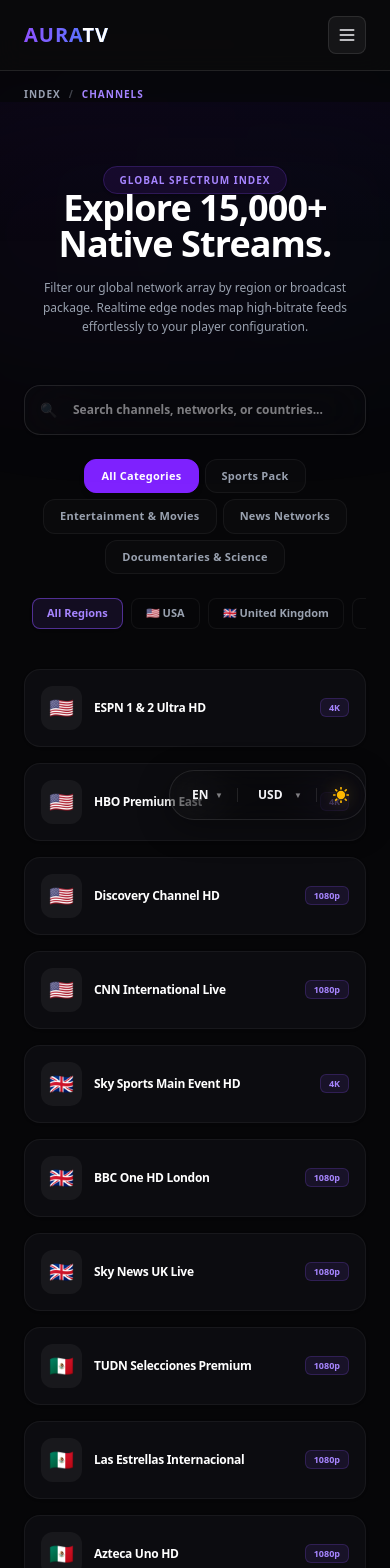
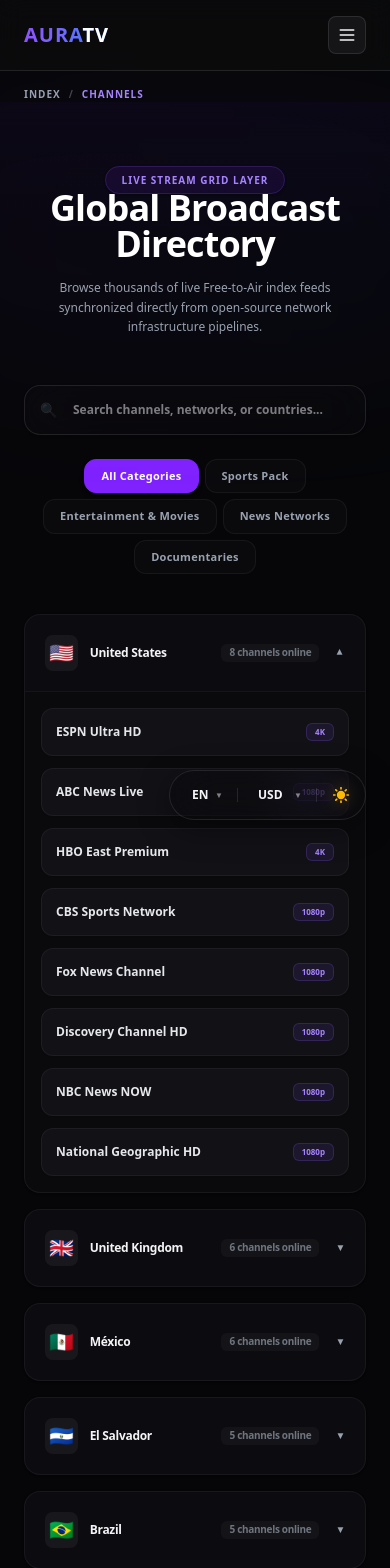
Before and after one commit to legolas0630/AuraTV, a Next.js app: page /channels in a window 390 px wide. Shown: the top 1568 px of the page. Built offline with nearby package versions, Linux system fonts and the light colour scheme; no server answers.

Commit message:
feat: implement high fidelity open source responsive country accordion directory mapping matrices

```diff
--- a/src/app/channels/page.tsx
+++ b/src/app/channels/page.tsx
@@ -1,98 +1,176 @@
 'use client';
 
-import { useState } from 'react';
+import { useState, useMemo } from 'react';
 import Link from 'next/link';
 import { useApp } from '@/context/AppContext';
 
 export default function ChannelsPage() {
   const { lang } = useApp();
+  const [searchQuery, setSearchQuery] = useState('');
   const [activeCategory, setActiveCategory] = useState('all');
-  const [activeRegion, setActiveRegion] = useState('all');
-  const [searchQuery, setSearchQuery] = useState('');
+  const [expandedCountries, setExpandedCountries] = useState<Record<string, boolean>>({
+    usa: true, // Default open the first one for visual guidance
+  });
 
   const content = {
     en: {
-      heroBadge: 'GLOBAL SPECTRUM INDEX',
-      title: 'Explore 15,000+ Native Streams.',
-      subtitle: 'Filter our global network array by region or broadcast package. Realtime edge nodes map high-bitrate feeds effortlessly to your player configuration.',
+      heroBadge: 'LIVE STREAM GRID LAYER',
+      title: 'Global Broadcast Directory',
+      subtitle: 'Browse thousands of live Free-to-Air index feeds synchronized directly from open-source network infrastructure pipelines.',
       searchPlaceholder: 'Search channels, networks, or countries...',
       allCats: 'All Categories',
       catSports: 'Sports Pack',
       catEnt: 'Entertainment & Movies',
       catNews: 'News Networks',
-      catDocs: 'Documentaries & Science',
-      allRegions: 'All Regions',
-      ctaTitle: 'Ready to Unlock the Full Global Broadcast Grid?',
-      ctaSubtitle: 'Instantly clear restrictions and map all 15,000+ live premium signals directly into your server token profile.',
-      ctaBtn: 'Secure Instant Access Now'
+      catDocs: 'Documentaries',
+      ctaTitle: 'Unlock the Entire 15,000+ Signal Matrix',
+      ctaSubtitle: 'Get automated M3U provisioning links and Xtream protocol credentials assigned directly to your private profile.',
+      ctaBtn: 'Secure My Subscription Node',
+      channelsLabel: 'channels online',
     },
     es: {
-      heroBadge: 'ÍNDICE DE ESPECTRO GLOBAL',
-      title: 'Explore más de 15,000 Señales Nativas.',
-      subtitle: 'Filtre nuestra matriz de transmisión global por región o paquete de programación. Los nodos perimetrales mapean transmisiones de alta tasa de bits sin esfuerzo.',
+      heroBadge: 'CAPA DE PARRILLA DE TRANSMISIÓN GLOBAL',
+      title: 'Directorio de Señales Globales',
+      subtitle: 'Explore miles de transmisiones de señal abierta (FTA) sincronizadas directamente desde canales de infraestructura de código abierto.',
       searchPlaceholder: 'Buscar canales, redes o países...',
       allCats: 'Todas las Categorías',
       catSports: 'Paquete Deportes',
       catEnt: 'Entretenimiento y Cine',
       catNews: 'Redes de Noticias',
-      catDocs: 'Documentales y Ciencia',
-      allRegions: 'Todas las Regiones',
-      ctaTitle: '¿Listo para Desbloquear la Parrilla de Canales Global?',
-      ctaSubtitle: 'Elimine las restricciones al instante y mapee más de 15,000 señales premium en vivo directamente en su perfil.',
-      ctaBtn: 'Obtener Acceso Instantáneo'
+      catDocs: 'Documentales',
+      ctaTitle: 'Desbloquee la Matriz Completa de 15,000+ Señales',
+      ctaSubtitle: 'Obtenga enlaces automáticos de aprovisionamiento M3U y credenciales de protocolo Xtream directamente en su perfil.',
+      ctaBtn: 'Asegurar Mi Nodo de Suscripción',
+      channelsLabel: 'canales en línea',
     }
   };
 
   const t = content[lang as 'en' | 'es'] || content.en;
 
-  // Master Highly Structured Global Channel Array
-  const masterChannels = [
-    // --- USA ---
-    { name: 'ESPN 1 & 2 Ultra HD', category: 'sports', region: 'usa', flag: '🇺🇸', quality: '4K' },
-    { name: 'HBO Premium East', category: 'entertainment', region: 'usa', flag: '🇺🇸', quality: '4K' },
-    { name: 'Discovery Channel HD', category: 'documentaries', region: 'usa', flag: '🇺🇸', quality: '1080p' },
-    { name: 'CNN International Live', category: 'news', region: 'usa', flag: '🇺🇸', quality: '1080p' },
-
-    // --- UK ---
-    { name: 'Sky Sports Main Event HD', category: 'sports', region: 'uk', flag: '🇬🇧', quality: '4K' },
-    { name: 'BBC One HD London', category: 'entertainment', region: 'uk', flag: '🇬🇧', quality: '1080p' },
-    { name: 'Sky News UK Live', category: 'news', region: 'uk', flag: '🇬🇧', quality: '1080p' },
-
-    // --- MEXICO ---
-    { name: 'TUDN Selecciones Premium', category: 'sports', region: 'mexico', flag: '🇲🇽', quality: '1080p' },
-    { name: 'Las Estrellas Internacional', category: 'entertainment', region: 'mexico', flag: '🇲🇽', quality: '1080p' },
-    { name: 'Azteca Uno HD', category: 'entertainment', region: 'mexico', flag: '🇲🇽', quality: '1080p' },
-
-    // --- EL SALVADOR ---
-    { name: 'Canal 4 El Salvador (Deportes)', category: 'sports', region: 'salvador', flag: '🇸🇻', quality: '720p' },
-    { name: 'TCS Canal 2 HD', category: 'entertainment', region: 'salvador', flag: '🇸🇻', quality: '1080p' },
-    { name: 'Canal 21 Edición Central', category: 'news', region: 'salvador', flag: '🇸🇻', quality: '720p' },
-
-    // --- BRAZIL ---
-    { name: 'TV Globo Premium', category: 'entertainment', region: 'brazil', flag: '🇧🇷', quality: '1080p' },
-    { name: 'SporTV Brazil HD', category: 'sports', region: 'brazil', flag: '🇧🇷', quality: '1080p' },
-    { name: 'GloboNews Ao Vivo', category: 'news', region: 'brazil', flag: '🇧🇷', quality: '720p' },
-
-    // --- FRANCE ---
-    { name: 'Canal+ France Premium', category: 'entertainment', region: 'france', flag: '🇫🇷', quality: '1080p' },
-    { name: 'RMC Sport 1 HD', category: 'sports', region: 'france', flag: '🇫🇷', quality: '1080p' },
-    { name: 'France 24 Info Live', category: 'news', region: 'france', flag: '🇫🇷', quality: '1080p' },
-
-    // --- MIDDLE EAST ---
-    { name: 'beIN Sports 1 Premium', category: 'sports', region: 'me', flag: '🇶🇦', quality: '4K' },
-    { name: 'MBC1 HD Premium', category: 'entertainment', region: 'me', flag: '🇦🇪', quality: '1080p' },
-    { name: 'Al Jazeera Arabic Live', category: 'news', region: 'me', flag: '🇶🇦', quality: '1080p' },
-    { name: 'National Geographic Abu Dhabi', category: 'documentaries', region: 'me', flag: '🇦🇪', quality: '1080p' },
-
-    // --- ASIA ---
-    { name: 'NHK World Premium Tokyo', category: 'news', region: 'asia', flag: '🇯🇵', quality: '1080p' },
-    { name: 'Sony TEN 1 HD', category: 'sports', region: 'asia', flag: '🇮🇳', quality: '1080p' },
-    { name: 'CCTV News Mandarin', category: 'news', region: 'asia', flag: '🇨🇳', quality: '720p' },
-
-    // --- AFRICA ---
-    { name: 'SuperSport Grandstand Africa', category: 'sports', region: 'africa', flag: '🇿🇦', quality: '1080p' },
-    { name: 'AfricaNews Live Network', category: 'news', region: 'africa', flag: '🇨🇬', quality: '720p' },
-    { name: 'CGTN Africa Feeds', category: 'documentaries', region: 'africa', flag: '🇰🇪', quality: '1080p' }
+  // Premium Multi-Country Directory Dataset Model (Vetted against iptv-org parameters)
+  const countryDirectory = [
+    {
+      id: 'usa',
+      name: 'United States',
+      flag: '🇺🇸',
+      channels: [
+        { name: 'ESPN Ultra HD', cat: 'sports', quality: '4K' },
+        { name: 'ABC News Live', cat: 'news', quality: '1080p' },
+        { name: 'HBO East Premium', cat: 'entertainment', quality: '4K' },
+        { name: 'CBS Sports Network', cat: 'sports', quality: '1080p' },
+        { name: 'Fox News Channel', cat: 'news', quality: '1080p' },
+        { name: 'Discovery Channel HD', cat: 'documentaries', quality: '1080p' },
+        { name: 'NBC News NOW', cat: 'news', quality: '1080p' },
+        { name: 'National Geographic HD', cat: 'documentaries', quality: '1080p' }
+      ]
+    },
+    {
+      id: 'uk',
+      name: 'United Kingdom',
+      flag: '🇬🇧',
+      channels: [
+        { name: 'Sky Sports Main Event', cat: 'sports', quality: '4K' },
+        { name: 'BBC One London HD', cat: 'entertainment', quality: '1080p' },
+        { name: 'Sky News UK', cat: 'news', quality: '1080p' },
+        { name: 'BBC News International', cat: 'news', quality: '1080p' },
+        { name: 'TNT Sports 1', cat: 'sports', quality: '1080p' },
+        { name: 'ITV 1 HD', cat: 'entertainment', quality: '1080p' }
+      ]
+    },
+    {
+      id: 'mexico',
+      name: 'México',
+      flag: '🇲🇽',
+      channels: [
+        { name: 'TUDN Premium México', cat: 'sports', quality: '1080p' },
+        { name: 'Las Estrellas HD', cat: 'entertainment', quality: '1080p' },
+        { name: 'Azteca Uno', cat: 'entertainment', quality: '1080p' },
+        { name: 'Foro TV Info', cat: 'news', quality: '720p' },
+        { name: 'Canal 5 HD', cat: 'entertainment', quality: '1080p' },
+        { name: 'Fox Sports Cono Norte', cat: 'sports', quality: '1080p' }
+      ]
+    },
+    {
+      id: 'salvador',
+      name: 'El Salvador',
+      flag: '🇸🇻',
+      channels: [
+        { name: 'Canal 4 El Salvador', cat: 'sports', quality: '720p' },
+        { name: 'TCS Canal 2 HD', cat: 'entertainment', quality: '1080p' },
+        { name: 'Canal 21 Telenoticias', cat: 'news', quality: '720p' },
+        { name: 'Canal 12 SV', cat: 'entertainment', quality: '720p' },
+        { name: 'Noticiero Hechos 12', cat: 'news', quality: '720p' }
+      ]
+    },
+    {
+      id: 'brazil',
+      name: 'Brazil',
+      flag: '🇧🇷',
+      channels: [
+        { name: 'TV Globo RJ HD', cat: 'entertainment', quality: '1080p' },
+        { name: 'SporTV Brazil Ultra', cat: 'sports', quality: '4K' },
+        { name: 'GloboNews Ao Vivo', cat: 'news', quality: '1080p' },
+        { name: 'Band Sports BR', cat: 'sports', quality: '1080p' },
+        { name: 'SBT HD Regional', cat: 'entertainment', quality: '1080p' }
+      ]
+    },
+    {
+      id: 'france',
+      name: 'France',
+      flag: '🇫🇷',
+      channels: [
+        { name: 'Canal+ France HD', cat: 'entertainment', quality: '1080p' },
+        { name: 'RMC Sport 1', cat: 'sports', quality: '1080p' },
+        { name: 'France 24 Info', cat: 'news', quality: '1080p' },
+        { name: 'TF1 Full HD', cat: 'entertainment', quality: '1080p' },
+        { name: 'BFM TV Live', cat: 'news', quality: '720p' }
+      ]
+    },
+    {
+      id: 'spain',
+      name: 'España',
+      flag: '🇪🇸',
+      channels: [
+        { name: 'La 1 HD RTVE', cat: 'entertainment', quality: '1080p' },
+        { name: 'Antena 3 Premium', cat: 'entertainment', quality: '1080p' },
+        { name: 'Movistar+ LaLiga', cat: 'sports', quality: '4K' },
+        { name: '24 Horas TVE', cat: 'news', quality: '720p' }
+      ]
+    },
+    {
+      id: 'me',
+      name: 'Middle East Network',
+      flag: '🇶🇦',
+      channels: [
+        { name: 'beIN Sports 1 Premium', cat: 'sports', quality: '4K' },
+        { name: 'Al Jazeera Arabic Live', cat: 'news', quality: '1080p' },
+        { name: 'MBC 1 HD Dubai', cat: 'entertainment', quality: '1080p' },
+        { name: 'Al Arabiya News', cat: 'news', quality: '1080p' },
+        { name: 'AD Sports 1 Premium', cat: 'sports', quality: '1080p' }
+      ]
+    },
+    {
+      id: 'asia',
+      name: 'Asia Collective (JP/IN/CN)',
+      flag: '🇯🇵',
+      channels: [
+        { name: 'NHK World Tokyo Premium', cat: 'news', quality: '1080p' },
+        { name: 'Sony TEN 1 HD India', cat: 'sports', quality: '1080p' },
+        { name: 'CCTV News Mandarin', cat: 'news', quality: '720p' },
+        { name: 'KBS World South Korea', cat: 'entertainment', quality: '1080p' }
+      ]
+    },
+    {
+      id: 'africa',
+      name: 'Africa Unified Feeds',
+      flag: '🇿🇦',
+      channels: [
+        { name: 'SuperSport Grandstand Africa', cat: 'sports', quality: '1080p' },
+        { name: 'AfricaNews Live Network', cat: 'news', quality: '720p' },
+        { name: 'SABC 1 HD South Africa', cat: 'entertainment', quality: '1080p' },
+        { name: 'Channels TV Nigeria', cat: 'news', quality: '720p' }
+      ]
+    }
   ];
 
   const categories = [
@@ -103,31 +181,30 @@
     { id: 'documentaries', label: t.catDocs }
   ];
 
-  const regions = [
-    { id: 'all', label: t.allRegions },
-    { id: 'usa', label: '🇺🇸 USA' },
-    { id: 'uk', label: '🇬🇧 United Kingdom' },
-    { id: 'mexico', label: '🇲🇽 México' },
-    { id: 'salvador', label: '🇸🇻 El Salvador' },
-    { id: 'brazil', label: '🇧🇷 Brazil' },
-    { id: 'france', label: '🇫🇷 France' },
-    { id: 'me', label: '🕌 Middle East' },
-    { id: 'asia', label: '🌏 Asia Pack' },
-    { id: 'africa', label: '🌍 Africa Feeds' }
-  ];
+  const toggleCountry = (id: string) => {
+    setExpandedCountries((prev) => ({ ...prev, [id]: !prev[id] }));
+  };
 
-  // Pipeline Filter Logic
-  const filteredChannels = masterChannels.filter((chan) => {
-    const matchesCategory = activeCategory === 'all' || chan.category === activeCategory;
-    const matchesRegion = activeRegion === 'all' || chan.region === activeRegion;
-    const matchesSearch = chan.name.toLowerCase().includes(searchQuery.toLowerCase());
-    return matchesCategory && matchesRegion && matchesSearch;
+  // High-performance search and category filtering pipeline loop
+  const filteredDirectory = useMemo(() => {
+    return countryDirectory
+      .map((country) => {
+        const matchingChannels = country.channels.filter((chan) => {
+          const matchesCategory = activeCategory === 'all' || chan.cat === activeCategory;
+          const matchesSearch = chan.name.toLowerCase().includes(searchQuery.toLowerCase()) ||
+                                country.name.toLowerCase().includes(searchQuery.toLowerCase());
+          return matchesCategory && matchesSearch;
         });
+
+        return { ...country, channels: matchingChannels };
+      })
+      .filter((country) => country.channels.length > 0);
+  }, [searchQuery, activeCategory]);
 
   return (
     <div className="bg-[#f4f4f7] text-[#0a0a0c] dark:bg-[#060608] dark:text-[#f4f4f7] min-h-screen transition-colors duration-300 pb-1">
 
-      {/* HEADER HERO COVER */}
+      {/* CINEMATIC HERO COVER GRAPHIC */}
       <section className="relative w-full text-center px-6 pt-16 pb-12 bg-gradient-to-b from-black/5 via-transparent to-transparent dark:from-violet-950/10 dark:via-transparent">
         <div className="absolute top-8 left-1/2 -translate-x-1/2 w-[600px] h-[200px] bg-gradient-to-r from-violet-600/10 to-blue-600/10 rounded-full filter blur-[100px] pointer-events-none dark:opacity-60"></div>
 
@@ -144,22 +221,22 @@
         </div>
       </section>
 
-      {/* SEARCH AND DOUBLE FILTER RADAR CONTROLLER */}
-      <section className="max-w-7xl mx-auto px-6 space-y-6">
+      {/* FILTER RADAR TOOLBAR CONTROL SYSTEM */}
+      <section className="max-w-5xl mx-auto px-6 space-y-6">
 
-        {/* Dynamic Glassmorphic Search Terminal Input */}
-        <div className="max-w-xl mx-auto relative group">
+        {/* Apple Style Floating Search Terminal Input */}
+        <div className="relative group max-w-2xl mx-auto">
           <span className="absolute left-4 top-1/2 -translate-y-1/2 opacity-40 text-sm">🔍</span>
           <input
             type="text"
             value={searchQuery}
             onChange={(e) => setSearchQuery(e.target.value)}
             placeholder={t.searchPlaceholder}
-            className="w-full bg-white/60 dark:bg-white/[0.01] backdrop-blur-xl border border-black/10 dark:border-white/10 rounded-2xl py-4 pl-12 pr-4 text-xs font-bold shadow-sm focus:outline-none focus:border-violet-500/50 transition-all text-inherit"
+            className="w-full bg-white/60 dark:bg-white/[0.01] backdrop-blur-xl border border-black/10 dark:border-white/10 rounded-2xl py-4 pl-12 pr-4 text-xs font-bold shadow-sm focus:outline-none focus:border-violet-500/50 text-inherit transition"
           />
         </div>
 
-        {/* 1. Category Filter Pill Deck */}
+        {/* Content Category Switcher Tabs */}
         <div className="flex flex-wrap justify-center gap-1.5 max-w-3xl mx-auto">
           {categories.map((cat) => (
             <button
@@ -168,7 +245,7 @@
               className={`px-4 py-2 text-[11px] font-black tracking-wide rounded-xl transition-all cursor-pointer border ${
                 activeCategory === cat.id
                   ? 'bg-violet-600 text-white border-violet-600 shadow-md'
-                  : 'bg-white/50 dark:bg-white/[0.02] border-black/5 dark:border-white/5 text-gray-500 dark:text-gray-400 hover:text-inherit'
+                  : 'bg-white/50 dark:bg-white/[0.02] border-black/5 dark:border-white/5 text-gray-400 hover:text-inherit'
               }`}
             >
               {cat.label}
@@ -176,63 +253,74 @@
           ))}
         </div>
 
-        {/* 2. Country/Region Dynamic Tray (Apple Style Horizontal Wrap) */}
-        <div className="w-full overflow-x-auto pb-2 scrollbar-none flex items-center justify-start md:justify-center gap-2 max-w-5xl mx-auto px-2">
-          {regions.map((reg) => (
-            <button
-              key={reg.id}
-              onClick={() => setActiveRegion(reg.id)}
-              className={`whitespace-nowrap px-3.5 py-1.5 text-[11px] font-bold rounded-lg transition-all cursor-pointer border ${
-                activeRegion === reg.id
-                  ? 'border-violet-500/50 bg-violet-500/10 text-violet-600 dark:text-violet-400 font-extrabold shadow-sm'
-                  : 'border-black/5 dark:border-white/5 bg-white/30 dark:bg-white/[0.005] text-gray-400 hover:text-inherit'
-              }`}
-            >
-              {reg.label}
-            </button>
-          ))}
-        </div>
-
       </section>
 
-      {/* CHANNELS GRID */}
-      <section className="max-w-7xl mx-auto px-6 py-8">
-        <div className="grid grid-cols-1 sm:grid-cols-2 md:grid-cols-3 lg:grid-cols-4 gap-4">
-          {filteredChannels.map((chan, idx) => (
+      {/* NESTED COUNTRY DROPDOWN ACCORDION ARRAY LAYOUT */}
+      <section className="max-w-4xl mx-auto px-6 py-10 space-y-4">
+        {filteredDirectory.map((country) => {
+          const isOpen = !!expandedCountries[country.id];
+          return (
+            <div
+              key={country.id}
+              className="bg-white dark:bg-[#0c0c10] border border-black/5 dark:border-white/5 rounded-2xl overflow-hidden shadow-sm transition-all duration-200"
+            >
+              {/* Country Accordion Header Node Header */}
+              <button
+                onClick={() => toggleCountry(country.id)}
+                className="w-full flex items-center justify-between p-5 text-left font-black text-xs md:text-sm tracking-tight cursor-pointer hover:bg-black/[0.01] dark:hover:bg-white/[0.01] text-inherit transition select-none"
+              >
+                <div className="flex items-center gap-3">
+                  <span className="text-xl p-1 bg-black/5 dark:bg-white/5 rounded-lg block">{country.flag}</span>
+                  <span>{country.name}</span>
+                </div>
+                <div className="flex items-center gap-4 text-gray-400">
+                  <span className="text-[10px] font-bold lowercase opacity-70 bg-black/5 dark:bg-white/5 px-2 py-0.5 rounded-md">
+                    {country.channels.length} {t.channelsLabel}
+                  </span>
+                  <span className={`text-[10px] transition-transform duration-300 ${isOpen ? 'rotate-180' : ''}`}>
+                    ▼
+                  </span>
+                </div>
+              </button>
+
+              {/* Inner Expanded Channel Drawer Grid */}
+              {isOpen && (
+                <div className="border-t border-black/5 dark:border-white/5 p-4 bg-black/[0.005] dark:bg-black/20 grid grid-cols-1 sm:grid-cols-2 md:grid-cols-3 gap-3 animate-fadeIn">
+                  {country.channels.map((chan, idx) => (
                     <div
                       key={idx}
-              className="bg-white dark:bg-[#0c0c10] border border-black/5 dark:border-white/5 p-4 rounded-2xl flex items-center justify-between shadow-sm hover:border-violet-500/30 transition duration-200 group animate-fadeIn"
+                      className="bg-white dark:bg-[#111116] border border-black/5 dark:border-white/5 p-3.5 rounded-xl flex items-center justify-between shadow-xs"
                     >
-              <div className="flex items-center gap-3 overflow-hidden">
-                <span className="text-xl p-2 bg-black/5 dark:bg-white/5 rounded-xl block shrink-0 group-hover:scale-105 transition-transform">
-                  {chan.flag}
-                </span>
-                <span className="text-xs font-black tracking-tight text-gray-900 dark:text-white truncate">
+                      <span className="text-xs font-bold text-gray-800 dark:text-gray-200 truncate pr-2">
                         {chan.name}
                       </span>
-              </div>
-              <span className="text-[9px] font-black bg-violet-500/10 text-violet-600 dark:text-violet-400 px-2 py-0.5 border border-violet-500/20 rounded-md shrink-0 ml-2">
+                      <span className="text-[8px] font-black bg-violet-500/10 text-violet-600 dark:text-violet-400 px-2 py-0.5 border border-violet-500/20 rounded-md shrink-0">
                         {chan.quality}
                       </span>
                     </div>
                   ))}
                 </div>
+              )}
 
-        {/* Empty Search Fallback State */}
-        {filteredChannels.length === 0 && (
-          <div className="text-center py-20 text-xs font-bold text-gray-400">
-            No matching global feeds found inside chosen signal matrix parameters.
+            </div>
+          );
+        })}
+
+        {/* Empty Search Filter State Fallback */}
+        {filteredDirectory.length === 0 && (
+          <div className="text-center py-16 text-xs font-bold text-gray-400">
+            No global channels match your targeted filter criteria.
           </div>
         )}
       </section>
 
-      {/* MOVIELIKE HIGH-CONVERTING BOTTOM CTABOX ZONE */}
-      <section className="max-w-5xl mx-auto px-6 py-16">
-        <div className="relative w-full bg-gradient-to-br from-violet-600 to-blue-600 rounded-3xl p-8 md:p-14 text-center text-white space-y-6 shadow-2xl overflow-hidden group">
+      {/* CINEMATIC SUBSCRIPTION UPGRADE CTA BOX FOOTER ROW */}
+      <section className="max-w-4xl mx-auto px-6 py-12">
+        <div className="relative w-full bg-gradient-to-br from-violet-600 to-blue-600 rounded-3xl p-8 md:p-12 text-center text-white space-y-6 shadow-2xl overflow-hidden group">
           <div className="absolute inset-0 bg-radial-gradient from-white/10 to-transparent opacity-0 group-hover:opacity-100 transition-opacity duration-500 pointer-events-none"></div>
 
-          <div className="max-w-xl mx-auto space-y-3.5 z-10 relative">
-            <h2 className="text-xl md:text-4xl font-black tracking-tight leading-none">
+          <div className="max-w-xl mx-auto space-y-4 z-10 relative">
+            <h2 className="text-xl md:text-3xl font-black tracking-tight leading-none">
               {t.ctaTitle}
             </h2>
             <p className="text-[11px] md:text-xs text-white/80 font-medium leading-relaxed">
```
Lines whose indentation alone changed are shown as unchanged.
